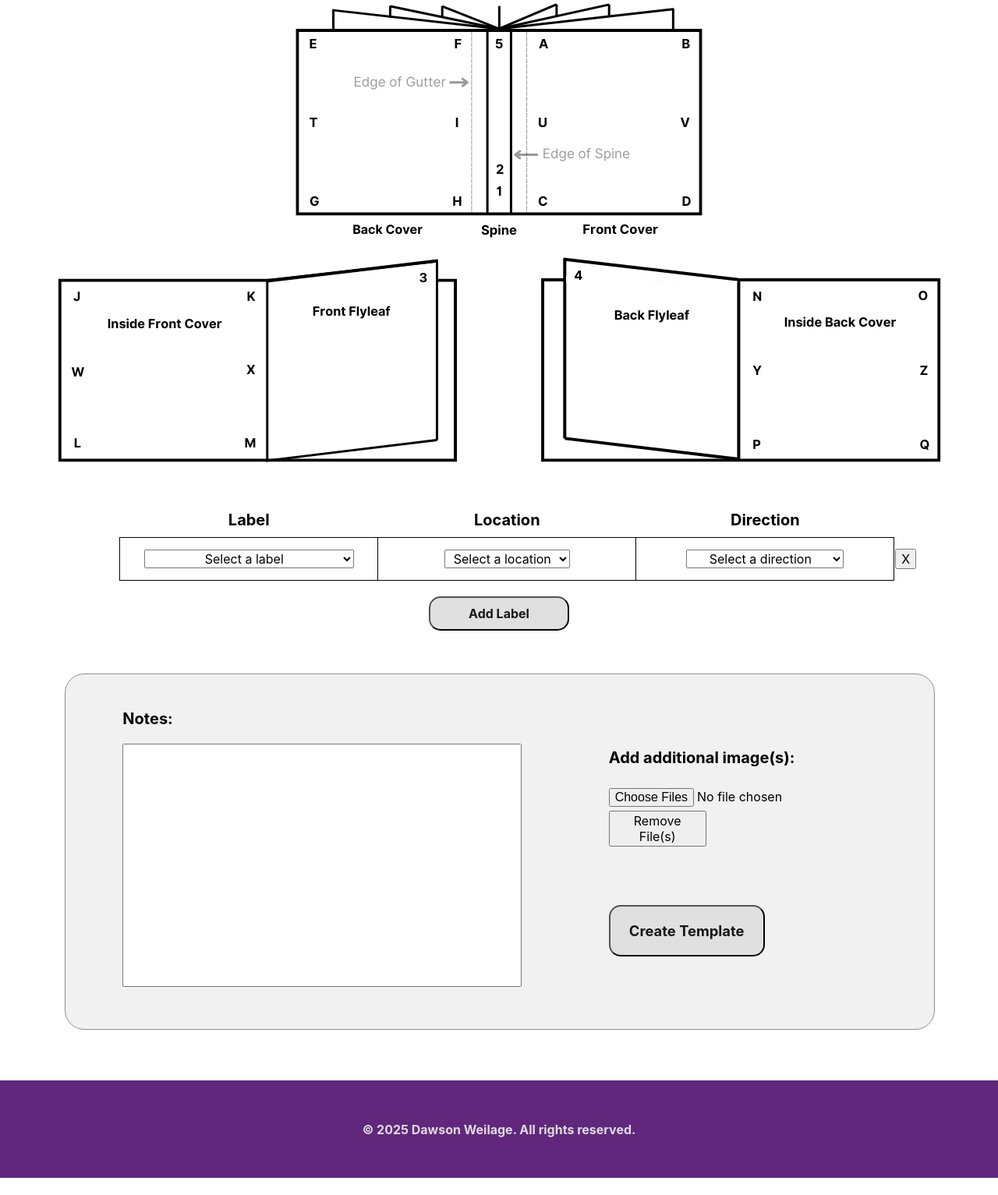
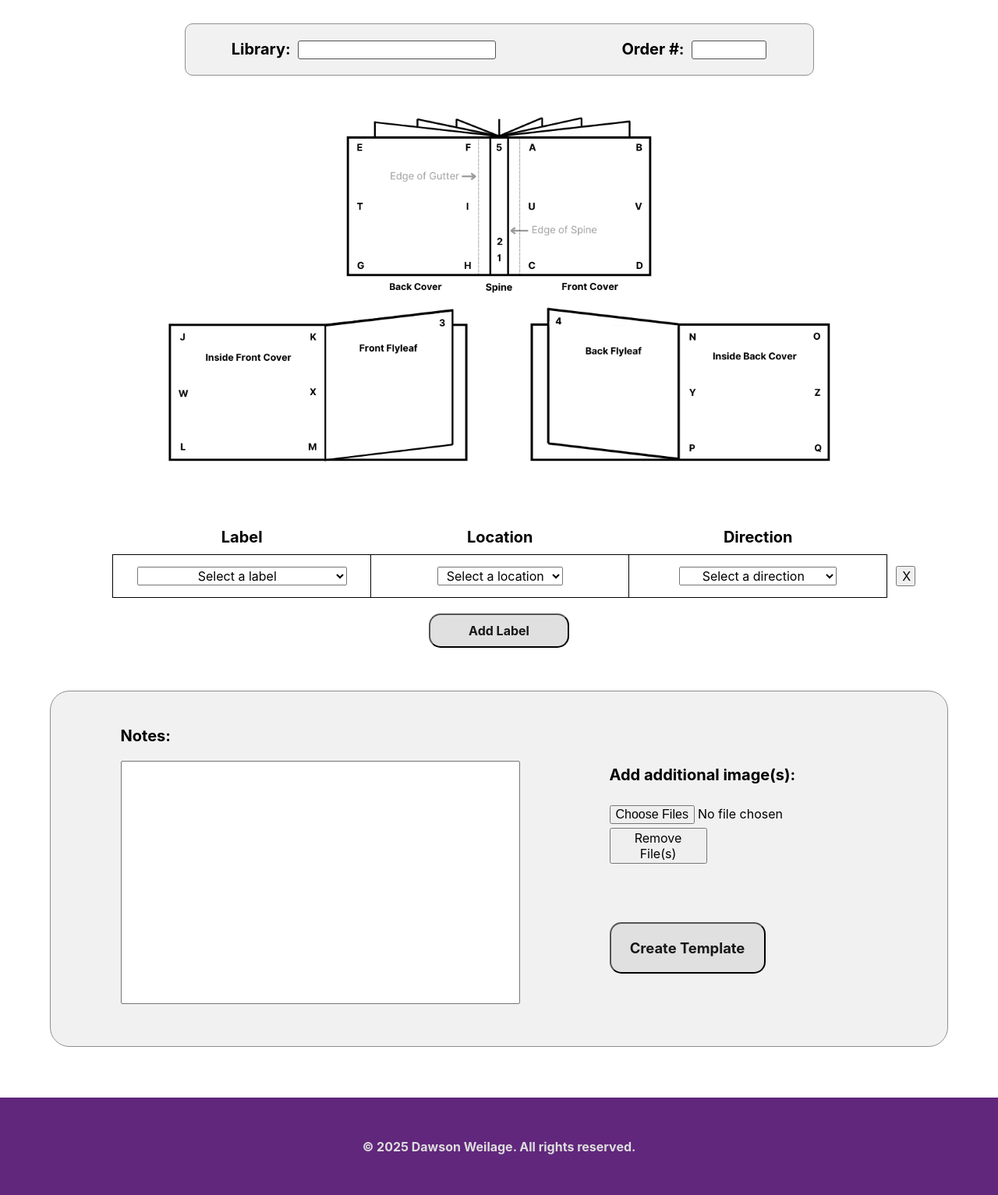
Before and after one commit to dawsw/Library-Processing-Template-Generator, a Flask app: page / in a window 1280 px wide. Shown: the part 100-1633 px from the top of the page at 78% size. Before the commit the page ends 1611 px from the top, so only its background shows below. Run offline with Flask 3, Linux system fonts and the light colour scheme.

Commit message:
Added libraryName and orderNumber inputs

```diff
--- a/templates/index.html
+++ b/templates/index.html
@@ -3,7 +3,7 @@
 <head>
     <meta charset="UTF-8">
     <meta name="viewport" content="width=device-width, initial-scale=1.0">
-    <title>Processing Template Generator</title>
+    <title>Home - Library Processing Template Generator</title>
     <link rel="stylesheet" href="static/styles.css">
     <script src="static/script.js"></script>
 </head>
@@ -11,10 +11,14 @@
     <header class="flex-centered header">
         <h1 style="font-size: 2rem;">Library Processing Template Generator</h1>
     </header>
-    <div class="flex-centered column book-images">
-        <img src="static/booksDiagram.png" class="bookImage">
+    <form id="fullForm" action="/" method="POST" enctype="multipart/form-data" class="flex-centered column">
+        <div class="flex-centered name-order-container">
+            <h3>Library: <span><input name="libraryName" class="name-input" autocomplete='off'></span></h3>
+            <h3>Order #: <span><input name="orderNumber" class="order-input" maxlength="7"  autocomplete='off'></span></h3>
         </div>
-    <form id="fullForm" action="/" method="POST" enctype="multipart/form-data">
+        <div class="flex-centered column book-image-container">
+            <img src="static/booksDiagram.png" class="book-image">
+        </div>
         <div class="flex-centered column table-section">
             <table id="labelTable">
                 <tr>
@@ -104,7 +107,7 @@
                         </select>
                     </td>
                     <td>
-                        <button type="button" class="removeButton" onclick="removeRow(event)">X</button>
+                        <button type="button" class="remove-button" onclick="removeRow(event)">X</button>
                     </td>
                 </tr>
             </table>
```
Also changed, not shown: other parts of templates/index.html (+19 -20 lines). Lines whose indentation alone changed are shown as unchanged.
